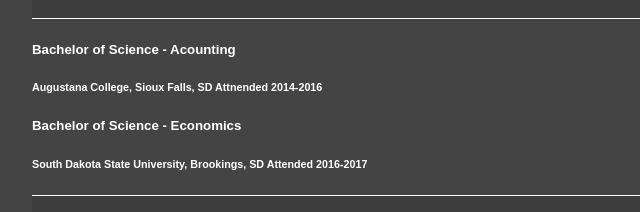
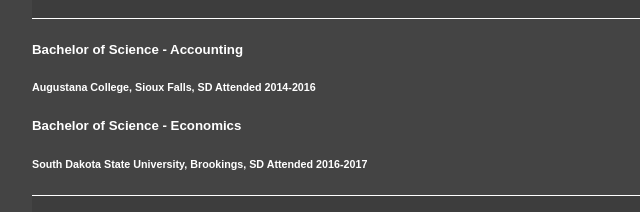
Before and after one commit to Thomas-Seifert/Thomas-Seifert.github.io, a plain HTML site: page index.html in a window 1280 px wide. Shown: the part 1327-1539 px from the top of the page, 96-736 px from the left. Drawn offline with Linux system fonts and the light colour scheme.

Commit message:
Update index.html

```diff
--- a/index.html
+++ b/index.html
@@ -91,8 +91,8 @@ Supervisor: Angela Doyle (320) 220-3283
   </div>
 
   <div>
-    <h5>Bachelor of Science - Acounting</h5>
-    <h6>Augustana College, Sioux Falls, SD Attnended 2014-2016</h6>
+    <h5>Bachelor of Science - Accounting</h5>
+    <h6>Augustana College, Sioux Falls, SD Attended 2014-2016</h6>
 
     <h5>Bachelor of Science - Economics</h5>
     <h6>South Dakota State University, Brookings, SD Attended 2016-2017</h6>
```
